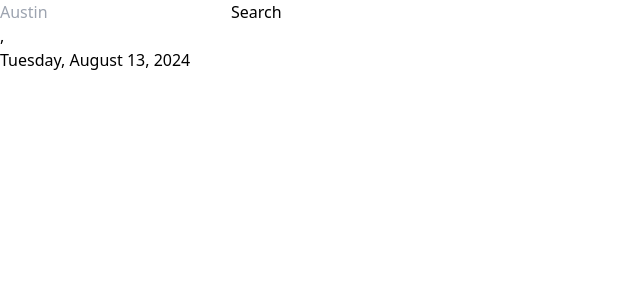
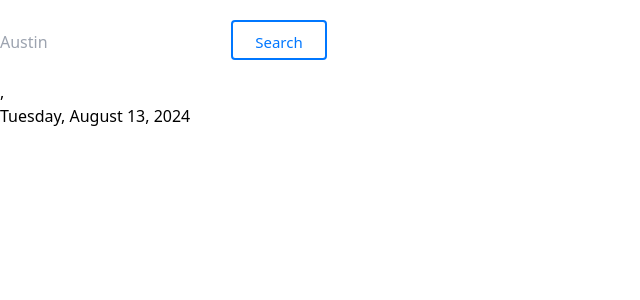
Before and after one commit to reauctioned/Weather_25, a React (Vite) app in the folder my-project/: page / in a window 1280 px wide. Shown: the top 300 px of the page, without its empty margins (0-640 px from the left). Built offline with nearby package versions, Linux system fonts and the light colour scheme; no server answers.

Commit message:
random uglyish button for external tailwind

```diff
--- a/my-project/package.json
+++ b/my-project/package.json
@@ -25,7 +25,7 @@
     "eslint-plugin-react-refresh": "^0.4.9",
     "globals": "^15.9.0",
     "postcss": "^8.4.41",
-    "tailwindcss": "^3.4.9",
+    "tailwindcss": "^3.4.10",
     "vite": "^5.4.0"
   }
 }
--- a/my-project/src/components/search/index.jsx
+++ b/my-project/src/components/search/index.jsx
@@ -1,5 +1,5 @@
+import './styles.css'
 export default function Search({ search, setSearch, handleSearch}) {
-
 
   return (
     <div className="w-full  flex    justify-around  items-center   mt-[10px]  mb-[30px]">
@@ -11,7 +11,7 @@ export default function Search({ search, setSearch, handleSearch}) {
         value={search}
         onChange={(event) => setSearch(event.target.value)}
       />
-      <button className="border-none rounded-[8px] bg-[#555555] text-[white]  outline-none py-[6px] px-[6px] cursor-pointer" onClick={handleSearch}>
+      <button className="search-button" onClick={handleSearch}>
         Search
       </button>
     </div>
--- /dev/null
+++ b/my-project/src/components/search/styles.css
@@ -0,0 +1,8 @@
+.search-button{
+   @apply pb-2 text-[#0077ff]  inline-block w-24 h-10 leading-10 overflow-hidden cursor-pointer my-5 text-[15px] z-10 border-2 border-[#0077ff] rounded relative;
+
+}
+
+.search-button:hover{
+    @apply bg-[hsl(192,80%,48%)] text-white ;
+}
```
Also changed, not shown: 1 other file (tests, documents, lock files or other folders).
